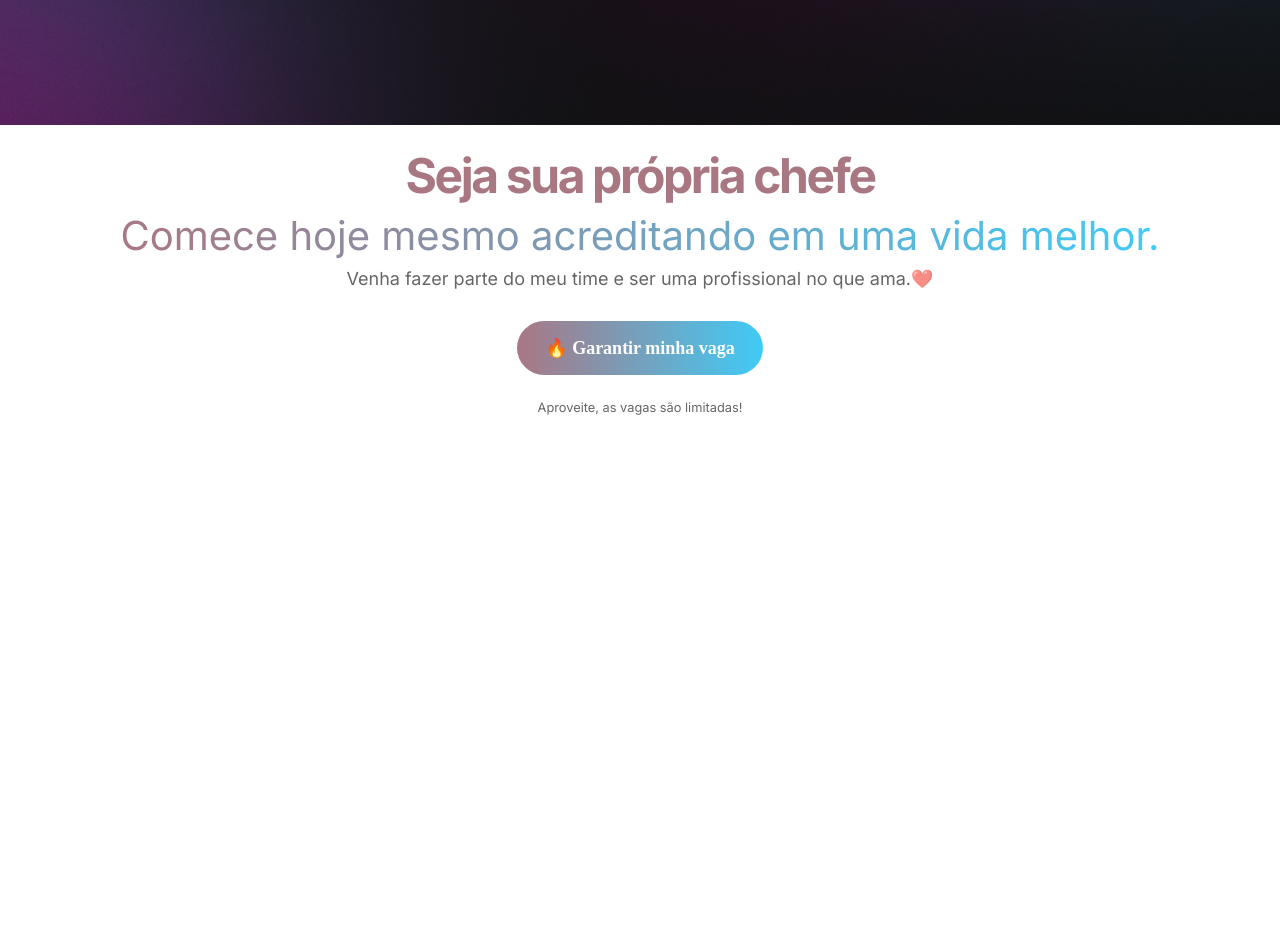
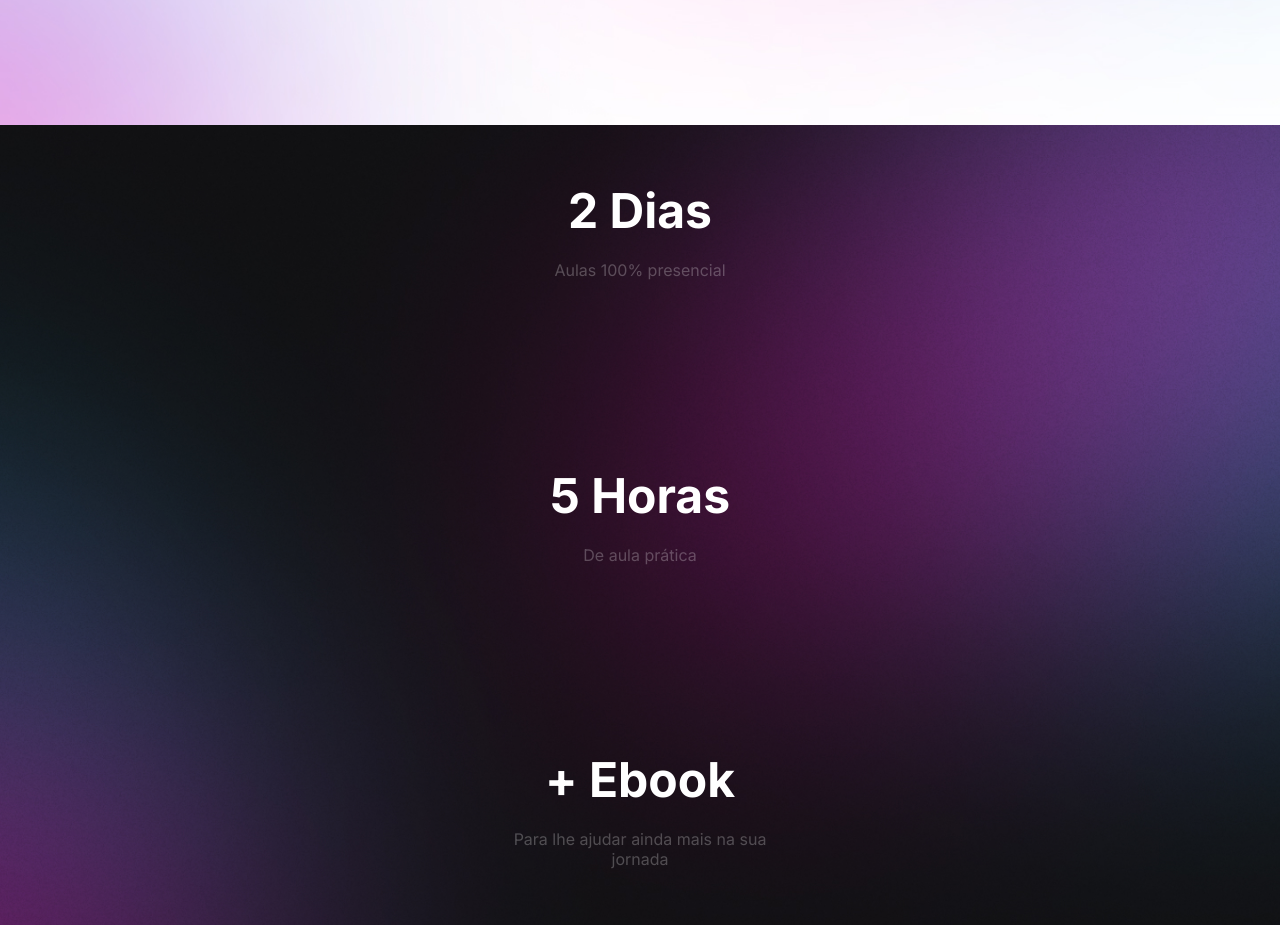
Before and after one commit to bryancury3r/curso-gt, a plain HTML site: page index.html in a window 1280 px wide. Shown: the part 1700-2650 px from the top of the page. After the commit the page ends 2625 px from the top, so only its background shows below. Drawn offline with Linux system fonts and the light colour scheme.

Commit message:
sections ajustes

```diff
--- a/css/style.css
+++ b/css/style.css
@@ -4,12 +4,15 @@
   --text-color: #ffff;
   --color-button: rgb(169, 119, 130);
   --color-card: #1e212c;
+  --stroke-color: rgba(255, 255, 255, 0.5);
 }
 
 * {
-  margin: 0;
-  padding: 0;
+  margin: 0px;
+  padding: 0px;
+  outline: currentcolor none 0px;
   box-sizing: border-box;
+  font-family: "Inter", "Segoe UI", Verdana, Arial, sans-serif;
 }
 
 body {
@@ -36,7 +39,6 @@ header img {
 .section-header .title {
   text-align: center;
   margin-top: 25px;
-  font-family: "Inter", sans-serif;
 }
 
 .section-header .title h1 {
@@ -48,7 +50,7 @@ header img {
   text-align: center;
   margin-bottom: 0.5rem;
 
-  color: rgb(169, 119, 130);
+  color: var(--color-button);
 }
 
 .section-header .title span {
@@ -105,6 +107,43 @@ header img {
 }
 
 .section-main {
+  background: var(--bg-url) no-repeat top center/cover;
+  height: 100vh;
+}
+
+.section-content {
   background: var(--bg-url-dark) no-repeat top center/cover;
   height: 100vh;
+
+  display: flex;
+  flex-direction: column;
+  -moz-box-align: center;
+  align-items: center;
+  -moz-box-pack: justify;
+  justify-content: space-between;
+  padding: 56px;
 }
+
+.section-content .item {
+  display: flex;
+  flex-direction: column;
+  -moz-box-align: center;
+  align-items: center;
+  text-align: center;
+  max-width: 280px;
+}
+
+.section-content .item strong {
+  color: var(--text-color);
+  font-weight: 700;
+  font-size: 3rem;
+}
+
+.section-content .item span {
+  font-size: 1rem;
+  opacity: 0.5;
+  display: block;
+  margin-top: 20px;
+
+  color: var(--stroke-color);
+}
--- a/index.html
+++ b/index.html
@@ -40,19 +40,18 @@
       <div class="slide">.</div>
     </section>
 
-    <section class="section-header">
-      <div class="title">
-        <h1>Seja sua própria chefe</h1>
-        <span> Comece hoje mesmo acreditando em uma vida melhor.</span>
-
-        <h2>
-          Venha fazer parte do meu time e ser uma profissional no que ama.❤️
-        </h2>
+    <section class="section-content">
+      <div class="item">
+        <strong>2 Dias</strong>
+        <span>Aulas 100% presencial</span>
       </div>
-      <div class="button">
-        <a href="#" target="_blank"><span>🔥 Garantir minha vaga</span></a>
+      <div class="item">
+        <strong>5 Horas</strong>
+        <span>De aula prática</span>
       </div>
-      <div class="title"><p>Aproveite, as vagas são limitadas!</p></div>
-    </section>
+      <div class="item">
+        <strong>+ Ebook</strong>
+        <span>Para lhe ajudar ainda mais na sua jornada</span>
+      </div>
   </body>
 </html>
```
